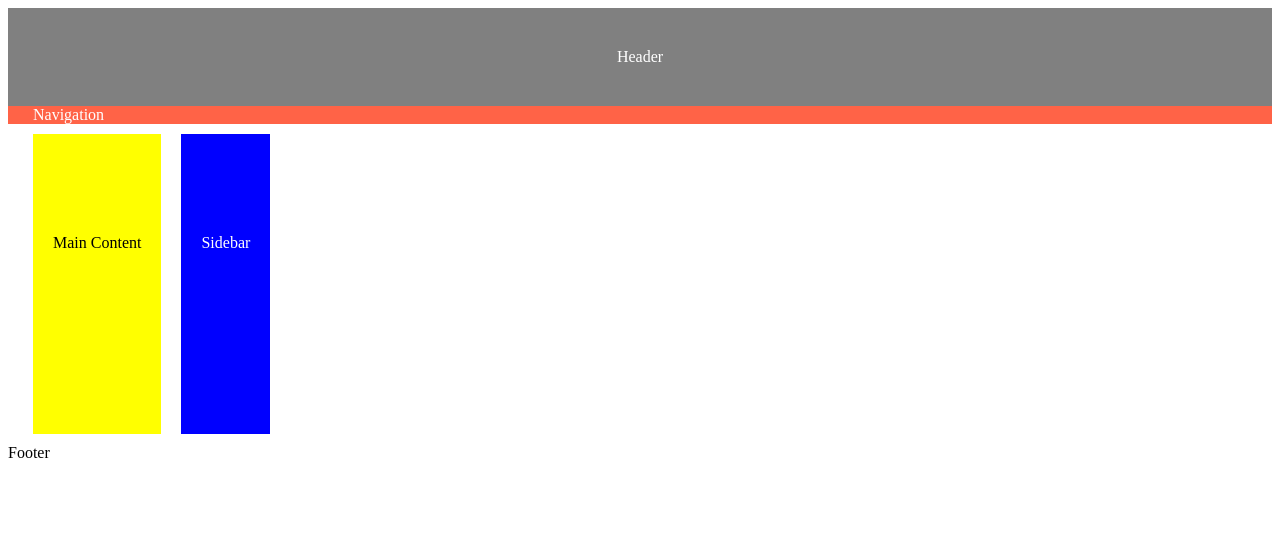
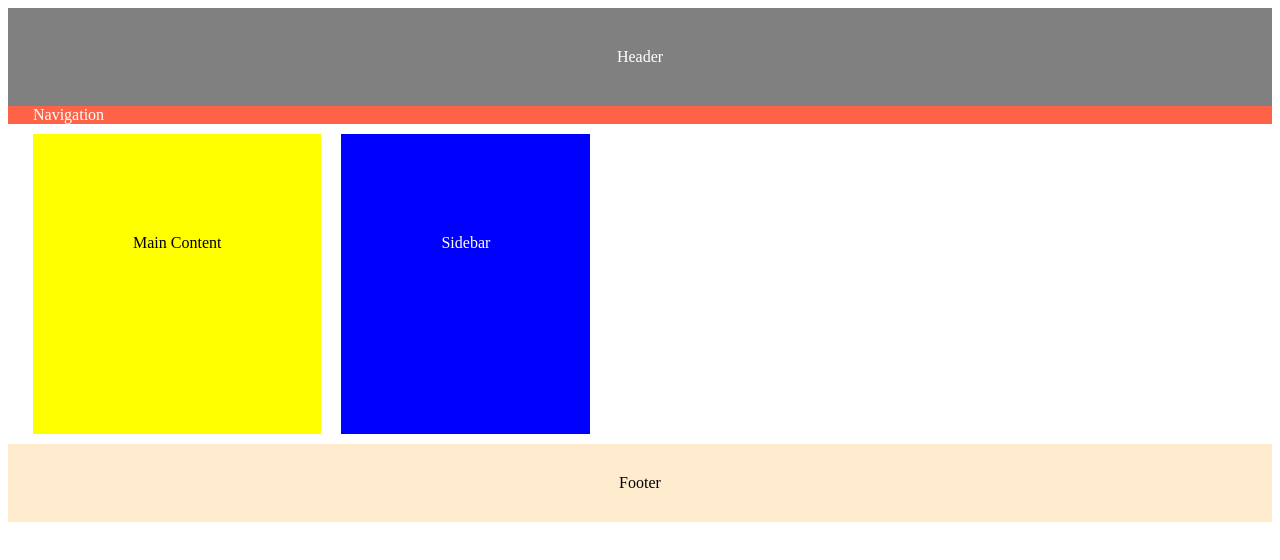
Before and after one commit to andrea2025/second, a plain HTML site: page index.html in a window 1280 px wide. Drawn offline with Linux system fonts and the light colour scheme.

Commit message:
add footer

```diff
--- a/index.html
+++ b/index.html
@@ -13,6 +13,6 @@
 	<div class="b content">Main Content</div>
 	<div class="b sidebar">Sidebar</div>
 </section>
-<section>Footer</section>
+<section id="dash">Footer</section>
 </body>
 </html>
--- a/main.css
+++ b/main.css
@@ -16,7 +16,7 @@
 .b {
 	height: 100px;
 	color: white;
-	padding: 100px 20px
+	padding: 100px 100px
 
 }
 .sidebar {
@@ -27,3 +27,8 @@
 	background: yellow;
 	color: black;
 }
+#dash {
+	background: blanchedalmond;
+    text-align: center;
+    padding: 30px;
+}
```
